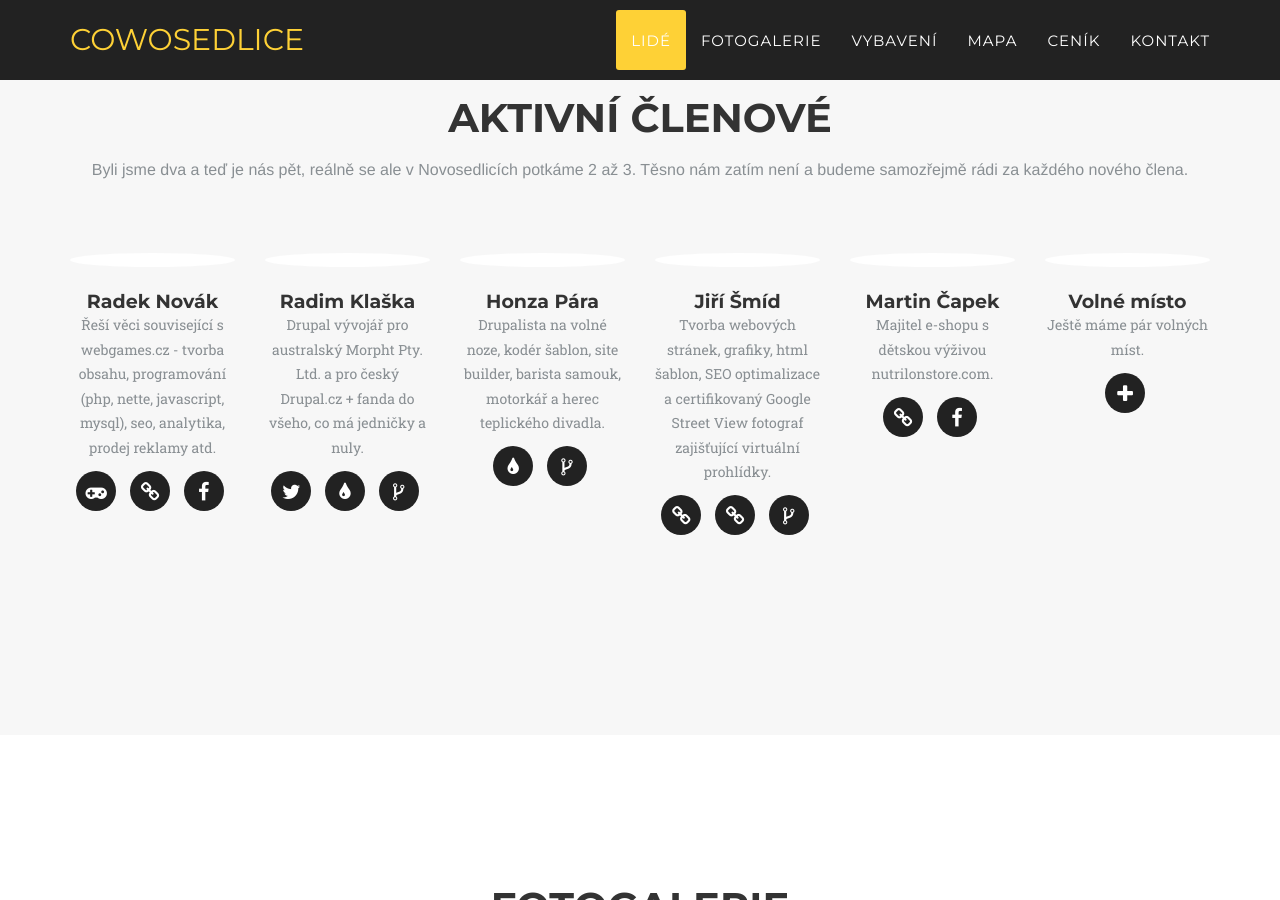
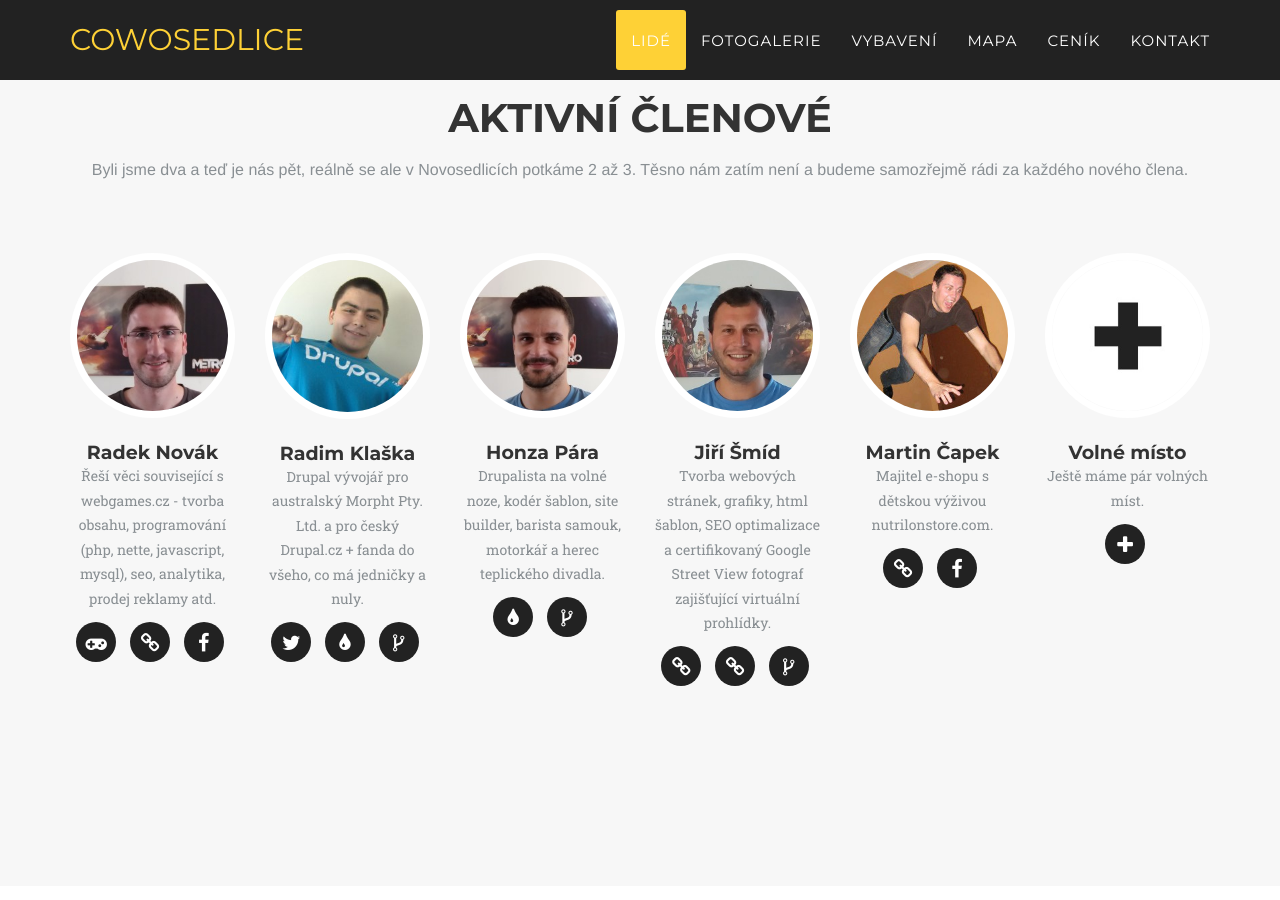
Before and after one commit to cowosedlice/cowosedlice.cz, a Jekyll site: the page built from _posts/2014-07-18-project-1.markdown, in a window 1280 px wide and 900 px high, scrolled down 787 px. Built offline with Jekyll 4.4.1, drawn with Linux system fonts in a browser that asks for light colours; some web fonts are replaced.

Commit message:
Fixt alts and img paths.

```diff
--- a/_includes/about.html
+++ b/_includes/about.html
@@ -13,7 +13,7 @@
                         {% for entry in site.history %}
                             <li class="{% cycle 'timeline-normal', 'timeline-inverted' %}">
                                 <div class="timeline-image">
-                                    <img class="img-circle img-responsive" src="img/about/{{ entry.pic }}.jpg" alt="">
+                                    <img class="img-circle img-responsive" src="/img/about/{{ entry.pic }}.jpg" alt="{{ entry.title }}">
                                 </div>
                                 <div class="timeline-panel">
                                     <div class="timeline-heading">
--- a/_includes/modals.html
+++ b/_includes/modals.html
@@ -14,7 +14,7 @@
                         <div class="modal-body">
                             <h2>{{ post.title }}</h2>
                             <hr class="star-primary">
-                            <img src="img/photos/{{ post.img }}" class="img-responsive img-centered" alt="{{ post.title }} - {{ post.subtitle }}">
+                            <img src="/img/photos/{{ post.img }}" class="img-responsive img-centered" alt="{{ post.title }} - {{ post.subtitle }}">
                             <p>{{ post.subtitle }}</p>
                             <button type="button" class="btn btn-default" data-dismiss="modal"><i class="fa fa-times"></i> Zavřít</button>
                         </div>
--- a/_includes/portfolio_grid.html
+++ b/_includes/portfolio_grid.html
@@ -16,7 +16,7 @@
                                 <i class="fa fa-plus fa-3x"></i>
                             </div>
                         </div>
-                        <img src="img/photos/{{ post.thumbnail }}" class="img-responsive img-centered" alt="{{ post.title }} - {{ post.subtitle }}">
+                        <img src="/img/photos/{{ post.thumbnail }}" class="img-responsive img-centered" alt="{{ post.title }} - {{ post.subtitle }}">
                     </a>
                     <div class="portfolio-caption">
                         <h4>{{ post.title }}</h4>
--- a/_includes/team.html
+++ b/_includes/team.html
@@ -11,7 +11,7 @@
                 {% for member in site.people %}
                 <div class="col-xs-12 col-sm-6 col-md-3 col-lg-2">
                     <div class="team-member">
-                        <img src="img/team/{{ member.pic }}.jpg" class="img-responsive img-circle" alt="">
+                        <img src="/img/team/{{ member.pic }}.jpg" class="img-responsive img-circle" alt="{{ member.name }}">
                         <h4>{{ member.name }}</h4>
                         <p class="text-muted">{{ member.position }}</p>
                         <ul class="list-inline social-buttons">
```
